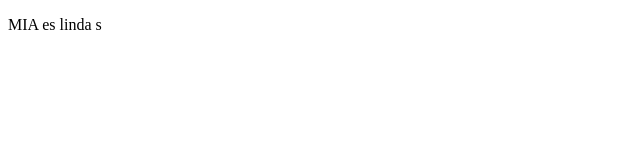
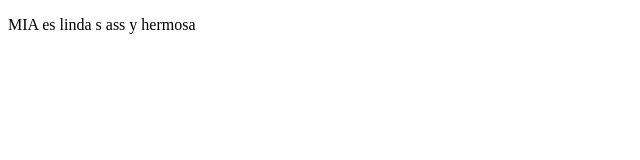
Before and after one commit to alexherrera9612/cursodeprework, a plain HTML site: page index.html in a window 1280 px wide. Shown: the whole page, without its empty margins (0-640 px from the left). Drawn offline with Linux system fonts and the light colour scheme.

Commit message:
es hermosa

```diff
--- a/index.html
+++ b/index.html
@@ -7,7 +7,8 @@
     <title>MIA</title>
 </head>
 <body> <p>
-    MIA es  linda s
+    MIA es  linda s ass y hermosa
+
 </p>
 
 </body>
```
